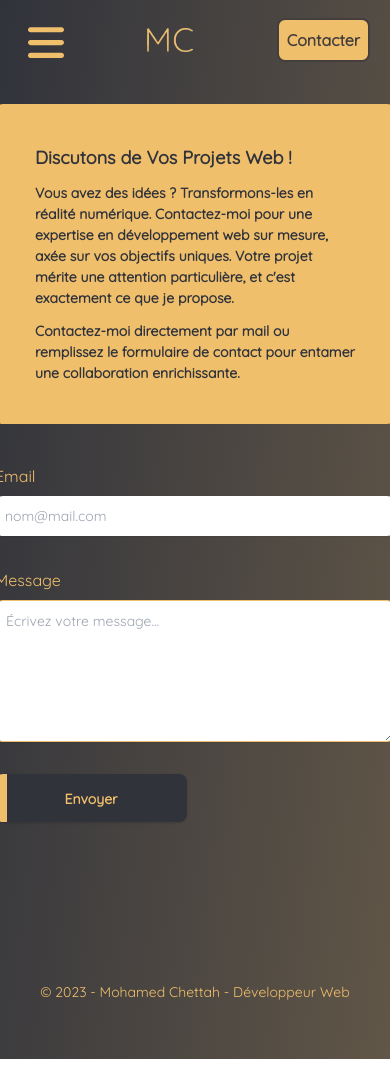
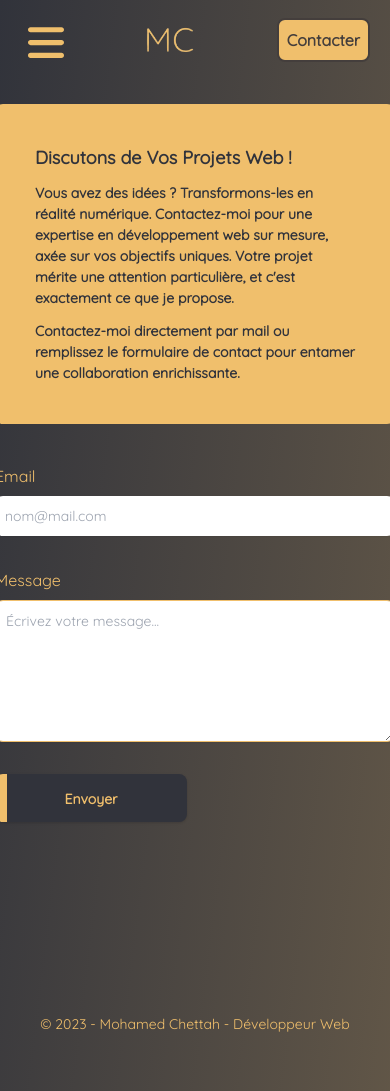
Before and after one commit to mohamedDev69/Portfolio-NuxtJs, a Nuxt app: page /Contact in a window 390 px wide. Before the commit the page ends 1059 px from the top, so only its background shows below. Built offline with nearby package versions, Linux system fonts and the light colour scheme; what @splidejs/vue-splide would draw is missing.

Commit message:
fix size and alignement text

```diff
--- a/components/CardRealisation.vue
+++ b/components/CardRealisation.vue
@@ -40,7 +40,7 @@ const props = defineProps ({
     </div>
     <div class="mt-16">
       <h4 class="font-bold text-gold-200 lg:text-xl sm:text-[18px] text-[16px] xl:text-left text-center">Description : </h4>
-      <p class="text-white mt-6 leading-7 w-[450px] xl:text-left text-center sm:text-[14px] text-[12px]" v-html="props.description"></p>
+      <p class="text-white sm:px-0 px-6 text-justify sm:mt-6 mt-10 leading-7 w-[450px] xl:text-left sm:text-[14px] text-[12px]" v-html="props.description"></p>
     </div>
   </div>
 </template>
--- a/package.json
+++ b/package.json
@@ -24,6 +24,7 @@
     "@fortawesome/free-solid-svg-icons": "^6.5.1",
     "@fortawesome/vue-fontawesome": "^3.0.5",
     "@splidejs/vue-splide": "^0.6.12",
+    "@vercel/speed-insights": "^1.0.1",
     "animejs": "^3.2.2",
     "aos": "^3.0.0-beta.6",
     "lodash.debounce": "^4.0.8",
--- a/pages/Contact.vue
+++ b/pages/Contact.vue
@@ -91,7 +91,7 @@ const handleSubmit = async () => {
       <p class="text-gold-200 font-bold"> Le message à bien été envoyé, je vous répondrais  <br class="md:hidden"> dans les plus brefs délais !</p>
     </div>
 
-    <footer class="sm:pb-10 pb-14 2xl:mt-44 lg:mt-16 sm:mt-32 mt-16">
+    <footer class="sm:pb-10 pb-14 2xl:mt-44 lg:mt-16 sm:mt-32 mt-24">
       <div class="flex justify-center items-center">
         <a data-aos="fade-up" data-aos-duration="500" href="https://github.com/mohamedDev69" target="_blank" class="text-gold-200 2xl:w-[4(px] w-[40px] hover:text-white mr-16 ">
           <svg xmlns="http://www.w3.org/2000/svg" viewBox="0 0 24 24"><path fill="currentColor" d="M12 2A10 10 0 0 0 2 12c0 4.42 2.87 8.17 6.84 9.5c.5.08.66-.23.66-.5v-1.69c-2.77.6-3.36-1.34-3.36-1.34c-.46-1.16-1.11-1.47-1.11-1.47c-.91-.62.07-.6.07-.6c1 .07 1.53 1.03 1.53 1.03c.87 1.52 2.34 1.07 2.91.83c.09-.65.35-1.09.63-1.34c-2.22-.25-4.55-1.11-4.55-4.92c0-1.11.38-2 1.03-2.71c-.1-.25-.45-1.29.1-2.64c0 0 .84-.27 2.75 1.02c.79-.22 1.65-.33 2.5-.33c.85 0 1.71.11 2.5.33c1.91-1.29 2.75-1.02 2.75-1.02c.55 1.35.2 2.39.1 2.64c.65.71 1.03 1.6 1.03 2.71c0 3.82-2.34 4.66-4.57 4.91c.36.31.69.92.69 1.85V21c0 .27.16.59.67.5C19.14 20.16 22 16.42 22 12A10 10 0 0 0 12 2Z"/></svg>
--- a/pages/index.vue
+++ b/pages/index.vue
@@ -10,7 +10,7 @@
       <div class="2xl:mt-32 xl:mt-8">
         <div class="flex xl:justify-between xl:flex-row justify-center flex-col 2xl:mx-0 mx-4">
           <div class="xl:text-left text-center xl:mx-0" >
-            <h1 class="2xl:text-7xl xl:text-5xl text-[38px]  font-bold text-gold-200 md:mt-[60px] sm:mt-[80px] mt-[50px] info" >Développeur Web</h1>
+            <h1 class="2xl:text-7xl xl:text-5xl text-[38px] font-bold text-gold-200 md:mt-[60px] sm:mt-[80px] mt-[50px] info" >Développeur Web</h1>
             <h2 class="text-white mt-[50px] leading-8 2xl:text-2xl xl:text-1xl lg:text-[20px] text-[18px] ">
               Transformez votre idée en un site web exceptionnel <br>  avec mon expertise  en développement web et création d'applications ! 🌐💡
             </h2>
```
